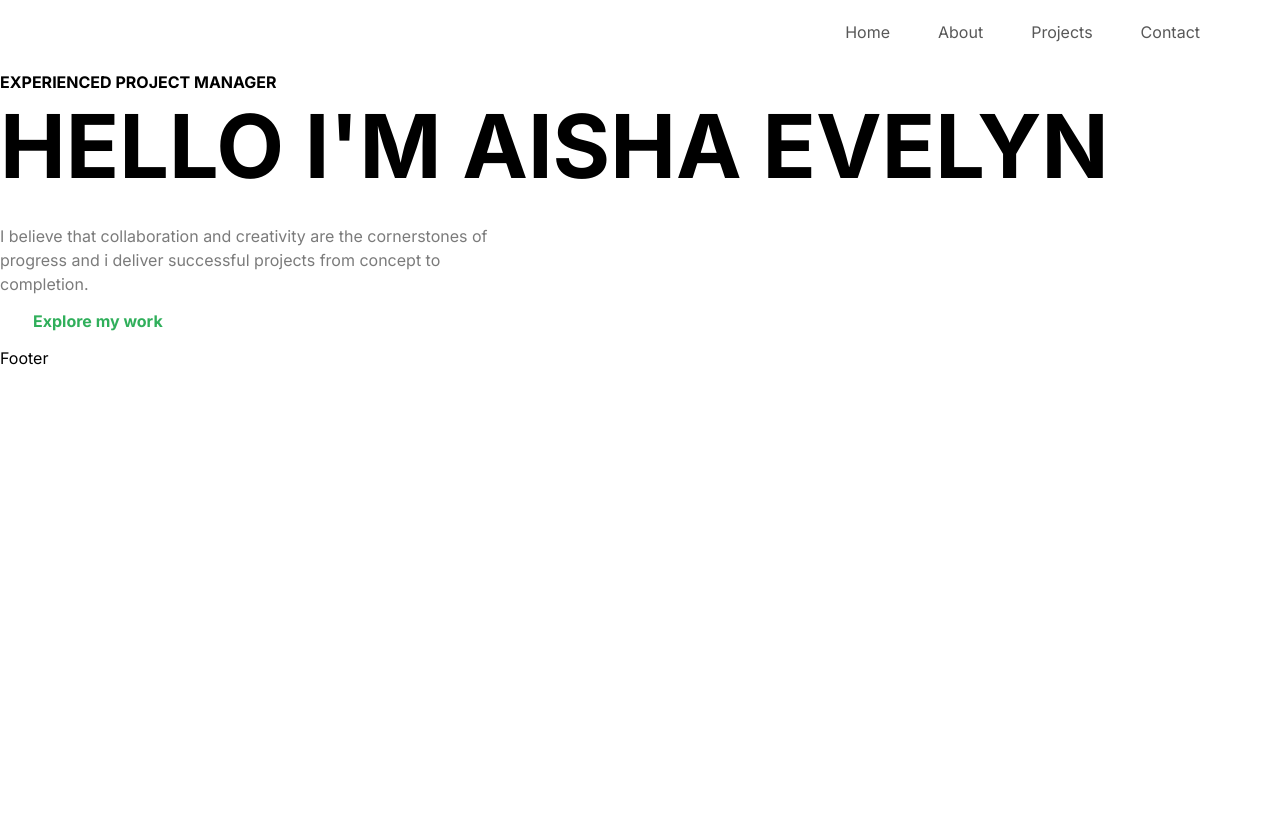
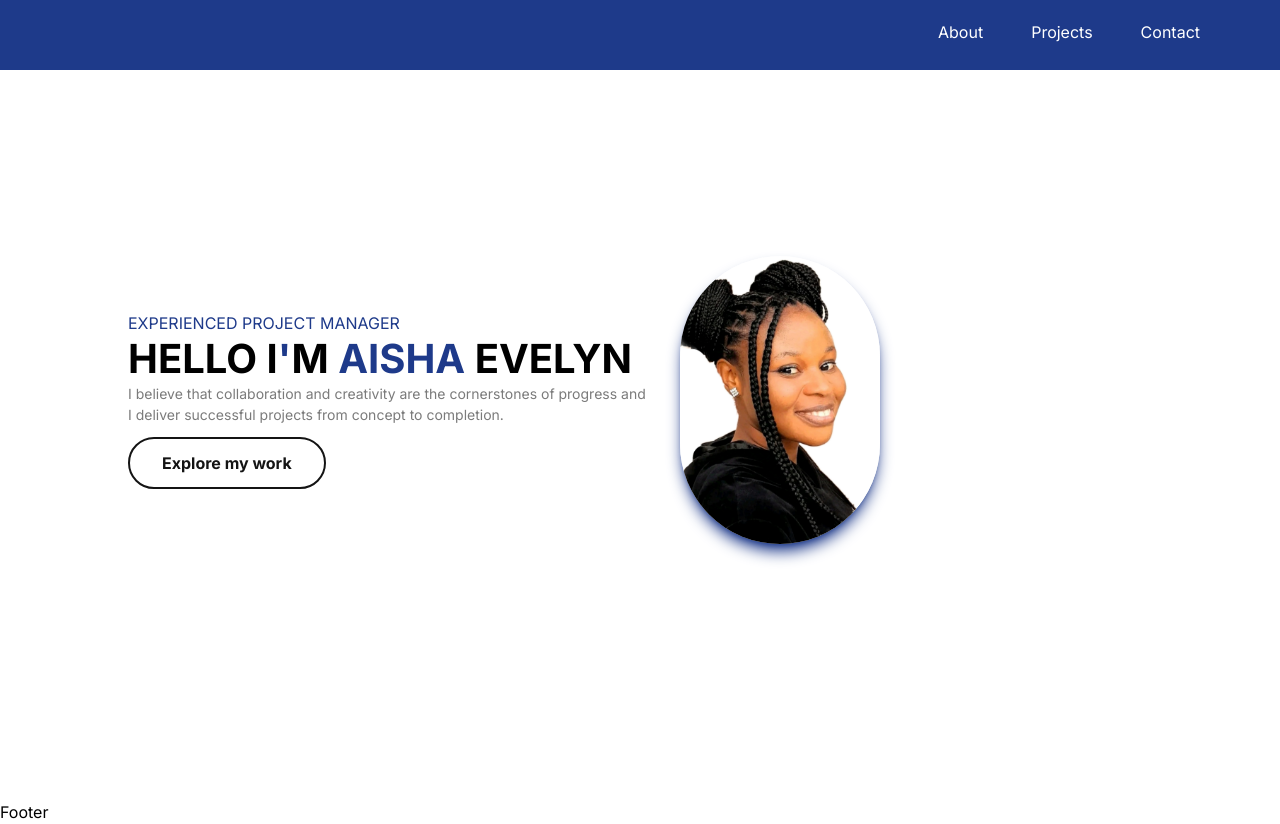
Before and after one commit to Deveelop/pm-portfolio-site, a Next.js app: page / in a window 1280 px wide. Before the commit the page ends 800 px from the top, so only its background shows below. Built offline with nearby package versions, Linux system fonts and the light colour scheme.

Commit message:
Added second commit

```diff
--- a/app/globals.css
+++ b/app/globals.css
@@ -16,7 +16,7 @@ body {
 
 @layer utilities {
   .btn_white {
-    @apply  border-white bg-white px-8 py-3 text-green-50
+    @apply  border-2 border-gray-90 bg-white px-8 py-3 text-gray-90
   }
   .btn_white_text  {
     @apply  border-white bg-white px-8 py-3 text-gray-90
--- a/components/HeroPage.tsx
+++ b/components/HeroPage.tsx
@@ -1,13 +1,20 @@
 import Button from "./Button"
-
+import Image from "next/image"
 
 const HeroPage = () => {
   return (
-    <section>
-        <p className=" uppercase font-bold">experienced project manager</p>
-        <h1 className="bold-52 lg:bold-88 uppercase">hello i'm Aisha Evelyn</h1>
-        <p className="regular-16 mt-6 text-gray-30 xl:max-w-[520px]">I believe that collaboration and creativity are the cornerstones of progress and i deliver successful projects from concept to completion.</p>
-        <Button title="Explore my work" type="button" variant="btn_white border-red-400 " />
+    <section className=" min-h-screen flex items-center px-32">
+      <div className=" flex flex-col md:flex-row items-center gap-8 max-w-5xl">
+      <div className="">
+        <p className=" uppercase font-bold regular-16 text-blue-900">experienced project manager</p>
+        <h1 className="bold-32 lg:bold-40 uppercase">hello i<span className=" text-blue-900">'</span>m <span className="text-blue-900"  >Aisha </span>Evelyn</h1>
+        <p className="regular-14 text-gray-30 lg:max-w-[520px]">I believe that collaboration and creativity are the cornerstones of progress and I deliver successful projects from concept to completion.</p>
+        <Button title="Explore my work" type="button" variant="btn_white mt-3" />
+    </div>
+    <div className="">
+      <Image src='/eve.jpg' alt="professional photo" width={200} height={200} className="rounded-full shadow-lg shadow-blue-900" />
+    </div>
+    </div>
     </section>
   )
 }
--- a/components/Nav.tsx
+++ b/components/Nav.tsx
@@ -3,10 +3,10 @@ import Link from "next/link"
 import Image from "next/image"
 const Nav = () => {
   return (
-    <nav className=" flexEnd max-container padding-container relative z-30 py-5">
+    <nav className=" fixed flexEnd max-container bg-blue-900 text-white padding-container w-full z-30 py-5">
     <ul className=" hidden h-full gap-12 lg:flex">
         {NAV_LINKS.map((link) => (
-            <Link className="regular-16 text-gray-50 flexCenter cursor-pointer pb-1.5 transition-all hover:font-bold" href={link.href} key={link.key}>{link.label}</Link>
+            <Link className="regular-16 flexCenter cursor-pointer pb-1.5 transition-all hover:font-bold" href={link.href} key={link.key}>{link.label}</Link>
         ))}
     </ul>
 
--- a/constant/index.ts
+++ b/constant/index.ts
@@ -1,5 +1,5 @@
 export const NAV_LINKS = [
-    {href: '/', key: 'home', label: 'Home'},
+
     {href: '/', key: 'about', label: 'About'},
     {href: '/', key: 'projects', label: 'Projects'},
     {href: '/', key: 'contact', label: 'Contact'},
--- a/package.json
+++ b/package.json
@@ -1,5 +1,5 @@
 {
-  "name": "y",
+  "name": "pmdev",
   "version": "0.1.0",
   "private": true,
   "scripts": {
```
Also changed, not shown: public/eve.jpg (added).
